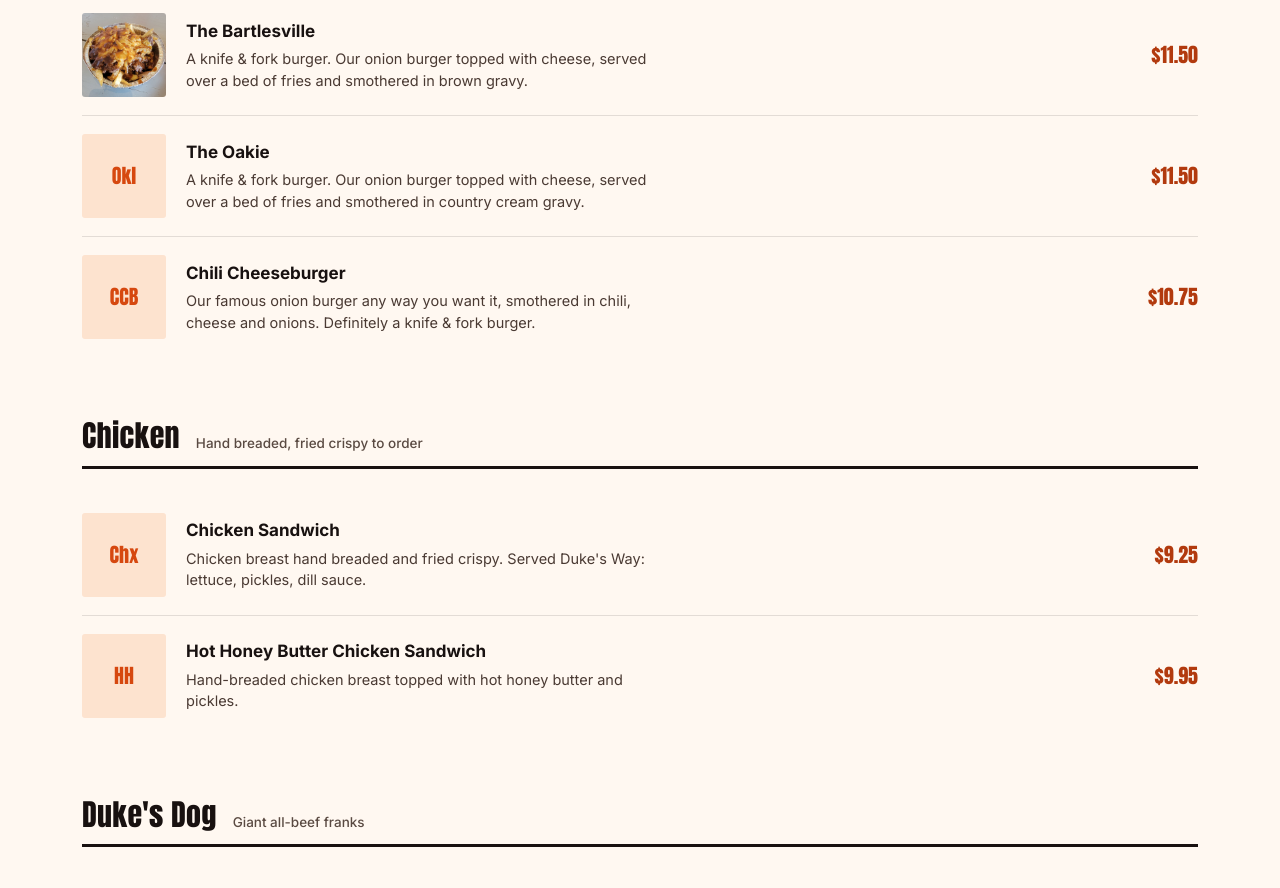
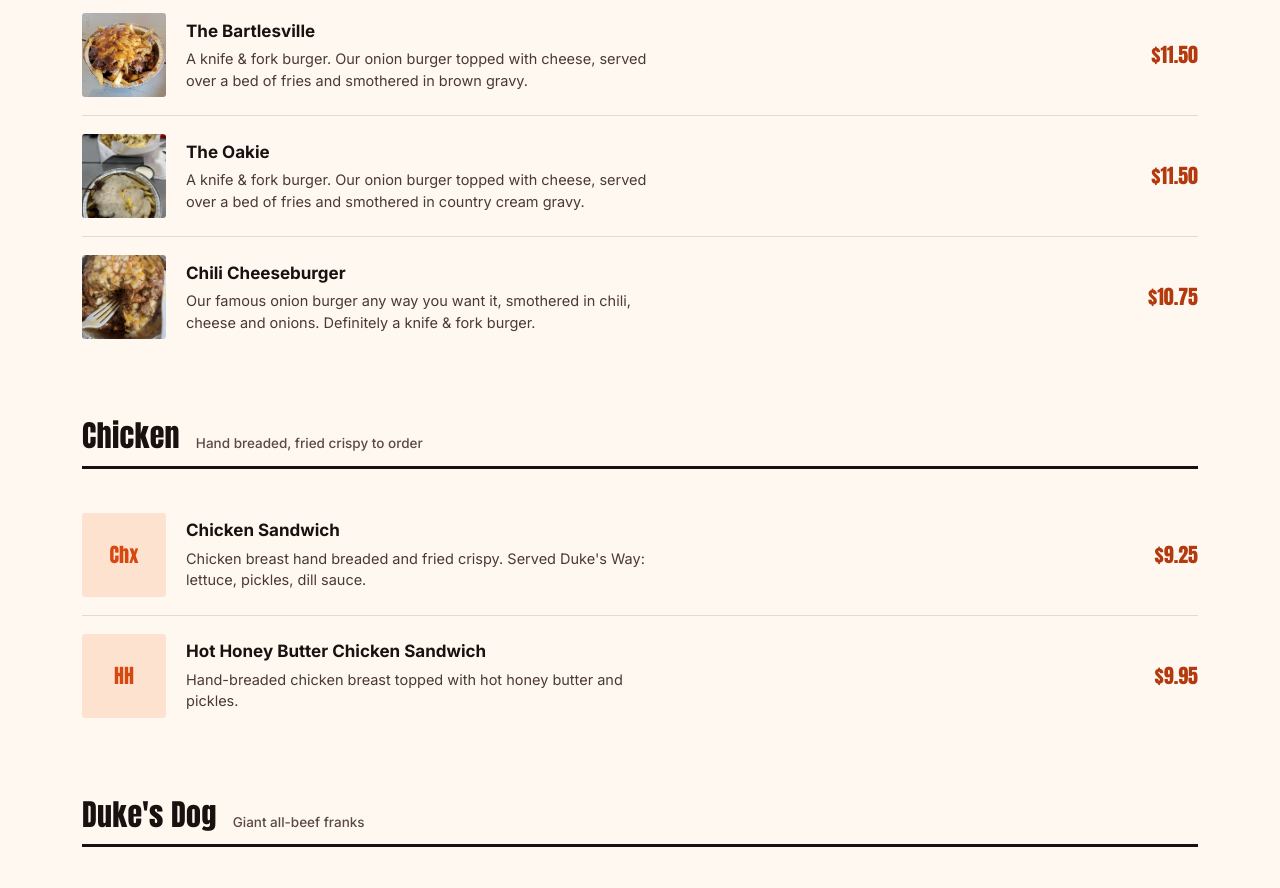
Before and after one commit to tusayevaslan-max/DukesOldFashionedOnionBurgers, a plain HTML site: page index.html in a window 1280 px wide. Shown: the part 1820-2708 px from the top of the page. Drawn offline with Linux system fonts and the light colour scheme.

Commit message:
Add Chili Cheeseburger and Oakie photos,

```diff
--- a/index.html
+++ b/index.html
@@ -476,7 +476,7 @@
             <div class="menu-item-price">$11.50</div>
           </div>
           <div class="menu-item">
-            <div class="no-photo" aria-hidden="true">Okl</div>
+            <img src="images/burgers-the-oakie.jpg" alt="The Oakie knife and fork burger smothered in country cream gravy over fries">
             <div>
               <div class="menu-item-name">The Oakie</div>
               <p class="menu-item-desc">A knife &amp; fork burger. Our onion burger topped with cheese, served over a bed of fries and smothered in country cream gravy.</p>
@@ -484,7 +484,7 @@
             <div class="menu-item-price">$11.50</div>
           </div>
           <div class="menu-item">
-            <div class="no-photo" aria-hidden="true">CCB</div>
+            <img src="images/burger-chili.jpg" alt="Duke's Chili Cheeseburger smothered in house-made chili, cheese and onions">
             <div>
               <div class="menu-item-name">Chili Cheeseburger</div>
               <p class="menu-item-desc">Our famous onion burger any way you want it, smothered in chili, cheese and onions. Definitely a knife &amp; fork burger.</p>
```
Also changed, not shown: images/burger-chili.jpg (added), images/burgers-the-oakie.jpg (added).
